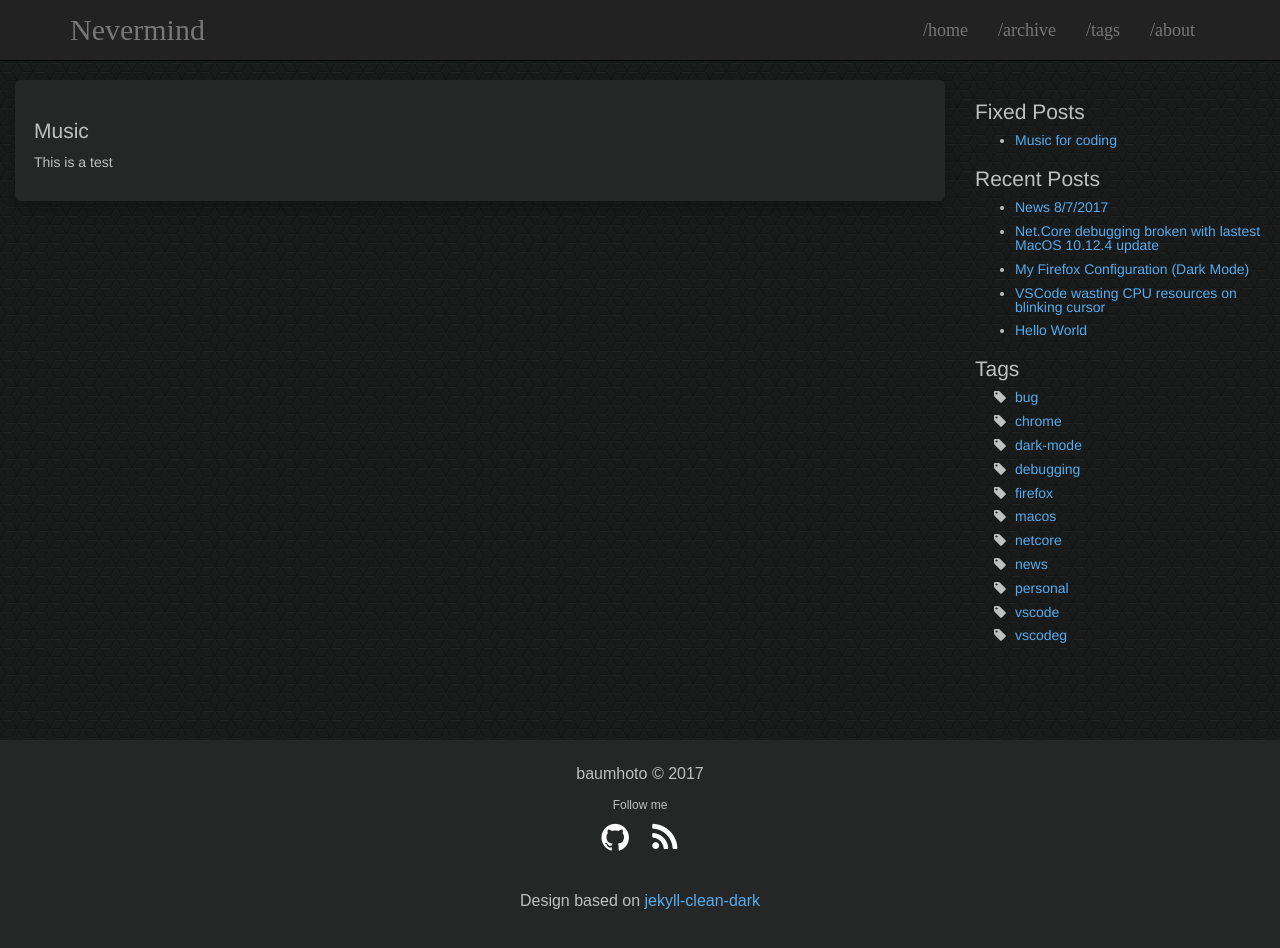
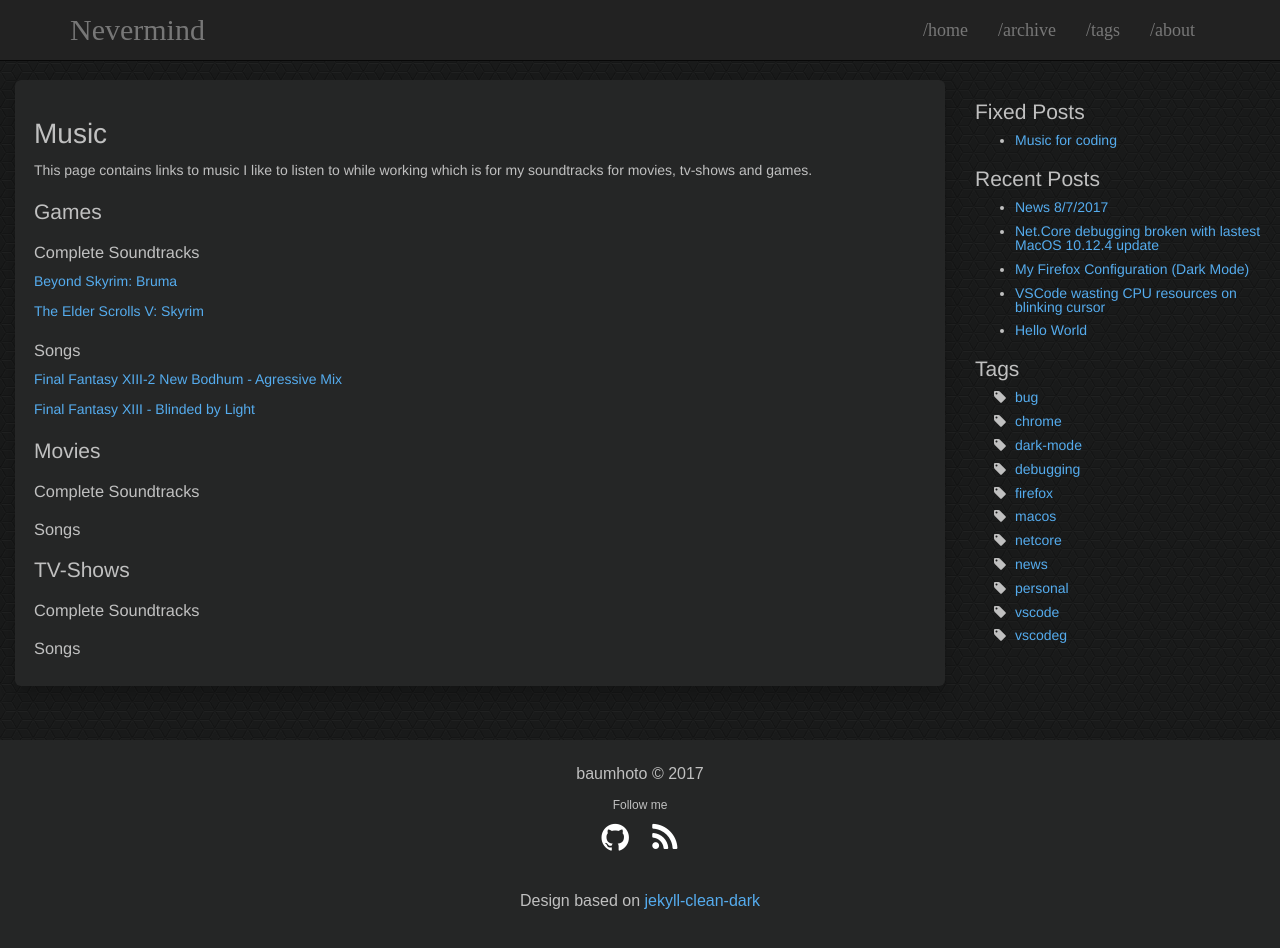
Before and after one commit to baumhoto/baumhoto.github.io, a Jekyll site: the page built from _posts/2017-01-01-music.md, in a window 1280 px wide and 956 px high. Shown: the top 948 px of the window. Built offline with Jekyll 4.4.1, drawn with Linux system fonts in a browser that asks for light colours.

Commit message:
added page header
Added some links

```diff
--- a/_posts/2017-01-01-music.md
+++ b/_posts/2017-01-01-music.md
@@ -4,6 +4,32 @@ title: "Music for coding"
 fixed: true
 ---
 
-## Music
+# Music
 
-This is a test
+This page contains links to music I like to listen to while working which is for my soundtracks for movies, tv-shows and games.
+
+## Games
+
+### Complete Soundtracks
+
+[Beyond Skyrim: Bruma](https://youtu.be/bdL1P0p0zco)
+
+[The Elder Scrolls V: Skyrim](https://youtu.be/aQeIYVM3YBM)
+
+### Songs
+
+[Final Fantasy XIII-2 New Bodhum - Agressive Mix](https://youtu.be/LjFKWmKxKRM)
+
+[Final Fantasy XIII - Blinded by Light](https://youtu.be/0zsX952F-cA)
+
+## Movies
+
+### Complete Soundtracks
+
+### Songs
+
+## TV-Shows
+
+### Complete Soundtracks
+
+### Songs
```
